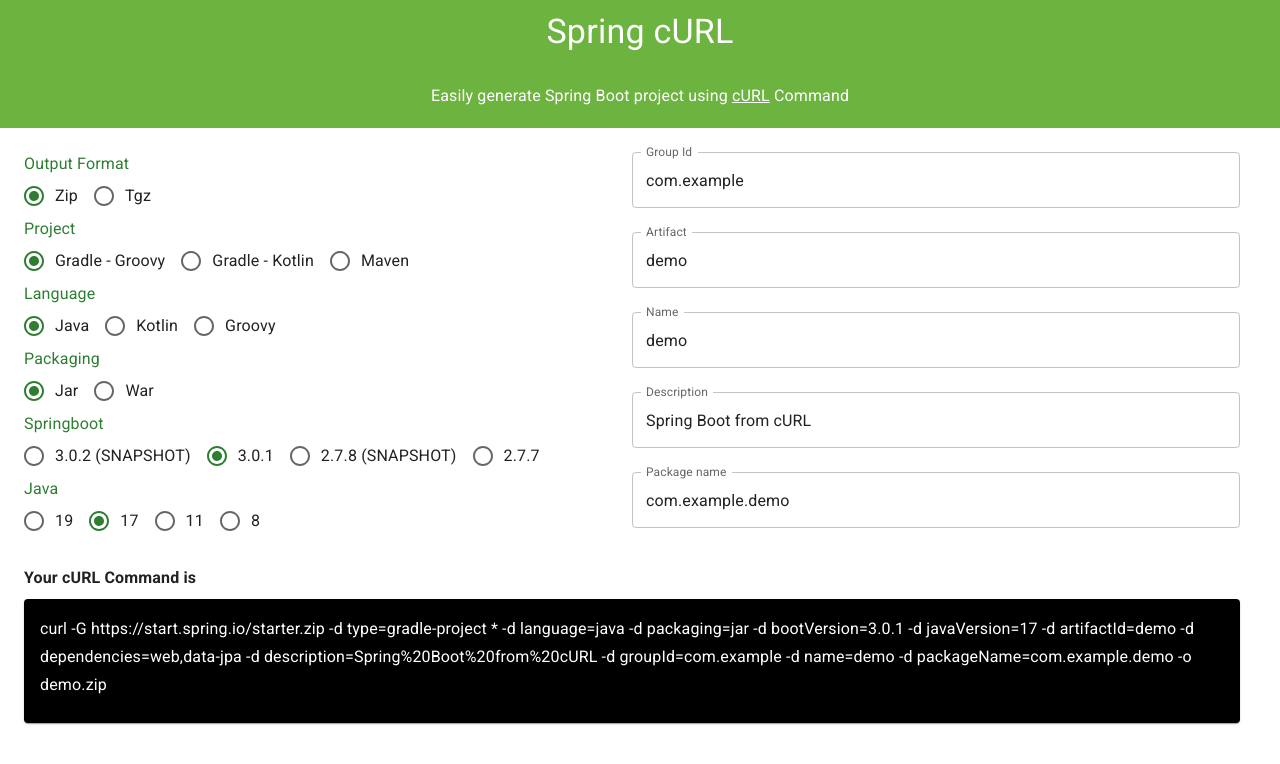
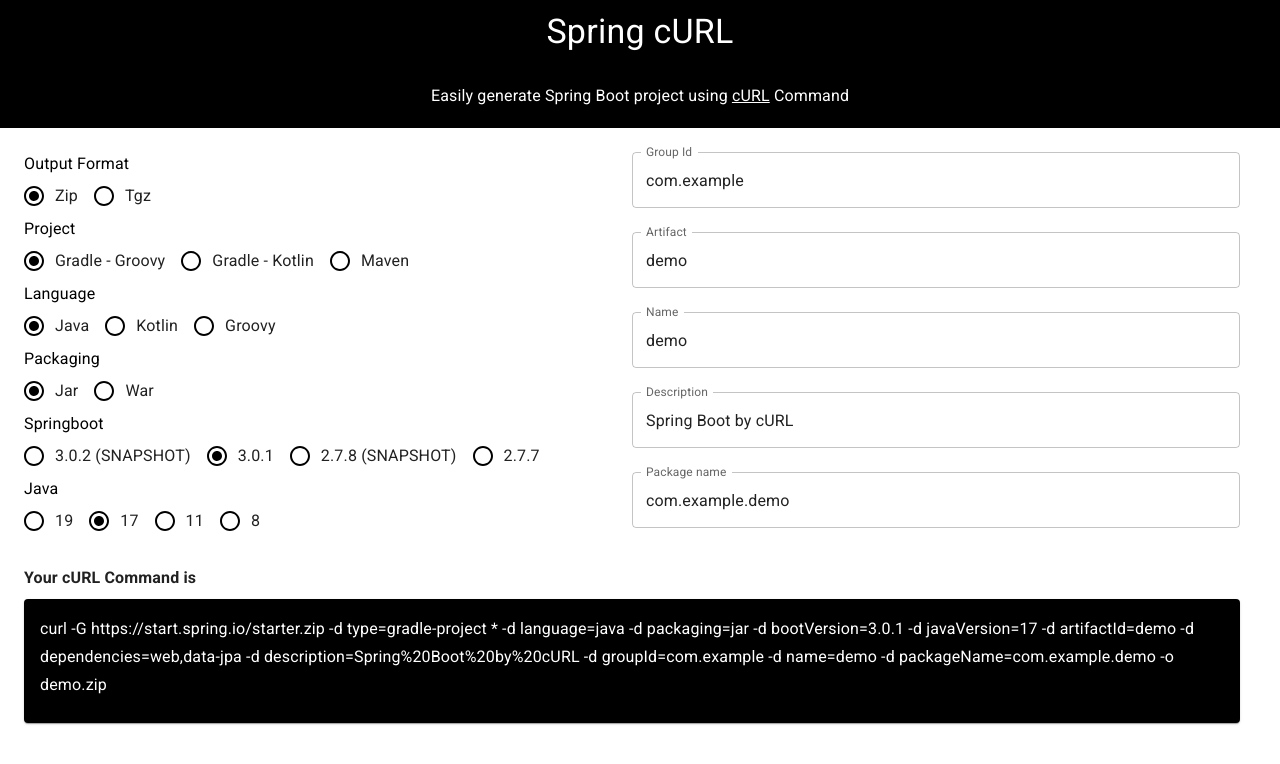
Before and after one commit to gnanendraprasadp/springcurl, a React (Create React App) app: page / in a window 1280 px wide. Shown: the top 764 px of the page. Built offline with nearby package versions, Linux system fonts and the light colour scheme.

Commit message:
Minor Changes

```diff
--- a/src/components/Appbar.jsx
+++ b/src/components/Appbar.jsx
@@ -8,7 +8,7 @@
 function appbar() {
   return (
     <Box sx={{ flexGrow: 1 }}>
-      <AppBar style={{ background: '#6DB33F' }} position="sticky" elevation={0}>
+      <AppBar style={{ background: '#000000' }} position="sticky" elevation={0}>
         <Toolbar>
           <Typography variant="h4" className="appbar" sx={{ flexGrow: 1 }}>
             Spring cURL
--- a/src/components/Main.jsx
+++ b/src/components/Main.jsx
@@ -10,6 +10,7 @@
 import Packaging from "./radiogroup/Packaging";
 import Project from "./radiogroup/Project";
 import SpringBoot from "./radiogroup/SpringBoot";
+import Dependencies from "./select/Dependencies";
 import TextInput from "./textfield/TextInput";
 
 function Main() {
@@ -22,7 +23,7 @@
   const [group, setGroup] = useState("com.example");
   const [artifact, setArtifact] = useState("demo");
   const [name, setName] = useState("demo");
-  const [description, setDescription] = useState("Spring Boot from cURL");
+  const [description, setDescription] = useState("Spring Boot by cURL");
   const [packageName, setpackageName] = useState("com.example.demo");
 
   return (
@@ -68,6 +69,9 @@
               value={packageName}
               onChange={(event) => setpackageName(event.target.value)}
             />
+
+          {/* <Dependencies/> */}
+
           </Grid>
 
           <Grid xs={12} md={12} lg={12}>
--- a/src/components/radiogroup/Java.jsx
+++ b/src/components/radiogroup/Java.jsx
@@ -11,7 +11,7 @@
   return (
     <>
       <FormControl>
-        <FormLabel id="java-radio-button-group" focused={true} color="success">
+        <FormLabel id="java-radio-button-group" focused={true} style={{color:"#000"}}>
           Java
         </FormLabel>
         <RadioGroup
@@ -25,7 +25,7 @@
             <FormControlLabel
               key={index}
               value={data.id}
-              control={<Radio color="success" />}
+              control={<Radio  style={{color:"#000"}}/>}
               label={data.name}
             />
           ))}
--- a/src/components/radiogroup/Language.jsx
+++ b/src/components/radiogroup/Language.jsx
@@ -13,7 +13,7 @@
         <FormLabel
           id="language-radio-button-group"
           focused={true}
-          color="success"
+          style={{color:"#000"}}
         >
           Language
         </FormLabel>
@@ -28,7 +28,7 @@
             <FormControlLabel
               key={index}
               value={data.id}
-              control={<Radio color="success" />}
+              control={<Radio style={{color:"#000"}} />}
               label={data.name}
             />
           ))}
--- a/src/components/radiogroup/OutputType.jsx
+++ b/src/components/radiogroup/OutputType.jsx
@@ -13,7 +13,7 @@
         <FormLabel
           id="output-format-radio-button-group"
           focused={true}
-          color="success"
+          style={{color:"#000"}}
         >
           Output Format
         </FormLabel>
@@ -28,7 +28,7 @@
             <FormControlLabel
               key={index}
               value={data.id}
-              control={<Radio color="success" />}
+              control={<Radio style={{color:"#000"}} />}
               label={data.name}
             />
           ))}
--- a/src/components/radiogroup/Packaging.jsx
+++ b/src/components/radiogroup/Packaging.jsx
@@ -13,7 +13,7 @@
         <FormLabel
           id="packaging-radio-button-group"
           focused={true}
-          color="success"
+          style={{color:"#000"}}
         >
           Packaging
         </FormLabel>
@@ -28,7 +28,7 @@
             <FormControlLabel
               key={index}
               value={data.id}
-              control={<Radio color="success" />}
+              control={<Radio style={{color:"#000"}} />}
               label={data.name}
             />
           ))}
--- a/src/components/radiogroup/Project.jsx
+++ b/src/components/radiogroup/Project.jsx
@@ -13,7 +13,7 @@
         <FormLabel
           id="project-radio-button-group"
           focused={true}
-          color="success"
+          style={{color:"#000"}}
         >
           Project
         </FormLabel>
@@ -28,7 +28,7 @@
             <FormControlLabel
               key={index}
               value={data.id}
-              control={<Radio color="success" />}
+              control={<Radio style={{color:"#000"}} />}
               label={data.name}
             />
           ))}
--- a/src/components/radiogroup/SpringBoot.jsx
+++ b/src/components/radiogroup/SpringBoot.jsx
@@ -13,7 +13,7 @@
         <FormLabel
           id="springboot-radio-button-group"
           focused={true}
-          color="success"
+          style={{color:"#000"}}
         >
           Springboot
         </FormLabel>
@@ -28,7 +28,7 @@
             <FormControlLabel
               key={index}
               value={data.id}
-              control={<Radio color="success" />}
+              control={<Radio style={{color:"#000"}} />}
               label={data.name}
             />
           ))}
--- /dev/null
+++ b/src/components/select/Dependencies.jsx
@@ -0,0 +1,69 @@
+import Checkbox from "@mui/material/Checkbox";
+import FormControl from "@mui/material/FormControl";
+import InputLabel from "@mui/material/InputLabel";
+import ListItemText from "@mui/material/ListItemText";
+import MenuItem from "@mui/material/MenuItem";
+import OutlinedInput from "@mui/material/OutlinedInput";
+import Select from "@mui/material/Select";
+import * as React from "react";
+
+const ITEM_HEIGHT = 48;
+const ITEM_PADDING_TOP = 8;
+const MenuProps = {
+  PaperProps: {
+    style: {
+      maxHeight: ITEM_HEIGHT * 4.5 + ITEM_PADDING_TOP,
+      width: 250,
+    },
+  },
+};
+
+const names = [
+  "Oliver Hansen",
+  "Van Henry",
+  "April Tucker",
+  "Ralph Hubbard",
+  "Omar Alexander",
+  "Carlos Abbott",
+  "Miriam Wagner",
+  "Bradley Wilkerson",
+  "Virginia Andrews",
+  "Kelly Snyder",
+];
+
+export default function MultipleSelectCheckmarks() {
+  const [personName, setPersonName] = React.useState([]);
+
+  const handleChange = (event) => {
+    const {
+      target: { value },
+    } = event;
+    setPersonName(typeof value === "string" ? value.split(",") : value);
+  };
+
+  return (
+    <div>
+      <FormControl sx={{ width: 600 }}>
+        <InputLabel id="demo-multiple-checkbox-label">Dependency</InputLabel>
+        <Select
+          fullWidth
+          multiple
+          value={personName}
+          onChange={handleChange}
+          input={<OutlinedInput label="Tag" />}
+          renderValue={(selected) => selected.join(", ")}
+          MenuProps={MenuProps}
+        >
+          {names.map((name) => (
+            <MenuItem key={name} value={name}>
+              <Checkbox checked={personName.indexOf(name) > -1} />
+              <ListItemText primary={name} />
+            </MenuItem>
+          ))}
+        </Select>
+      </FormControl>
+      <br />
+      <br />
+    </div>
+  );
+}
```
